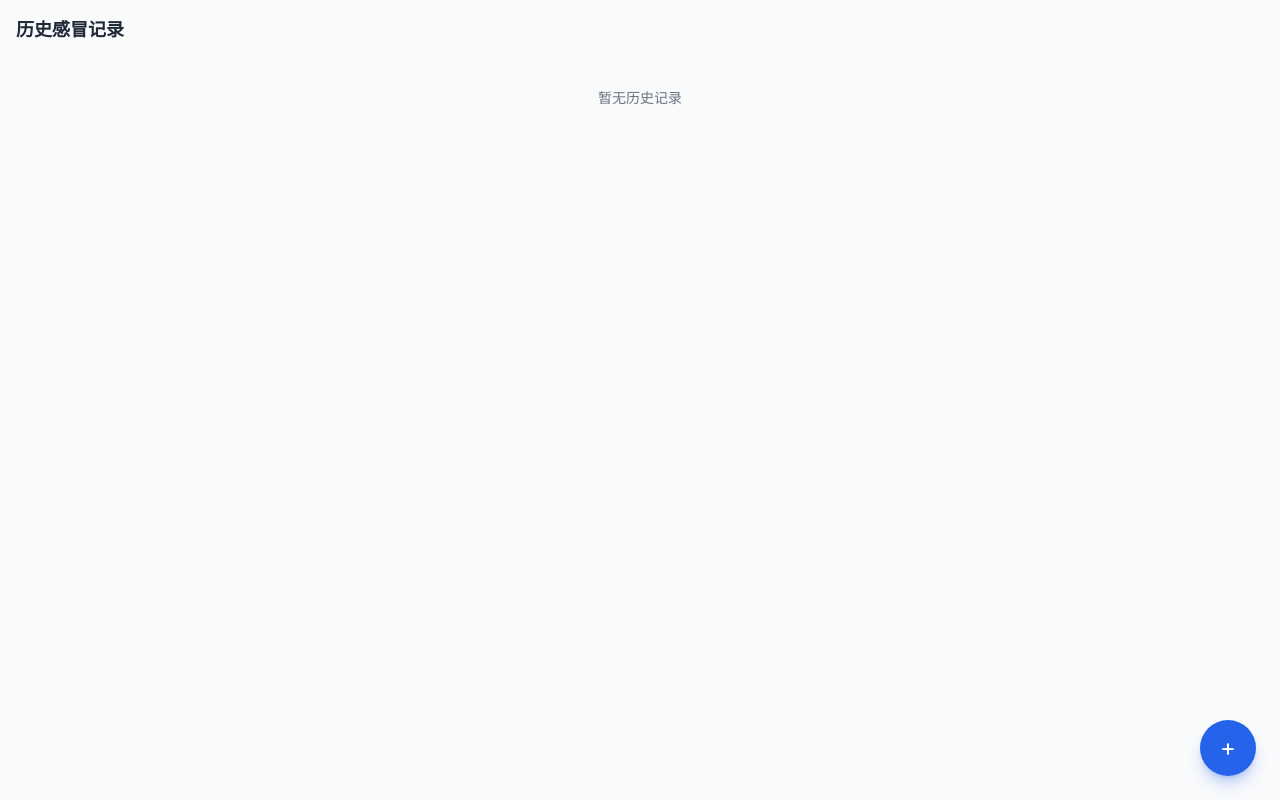
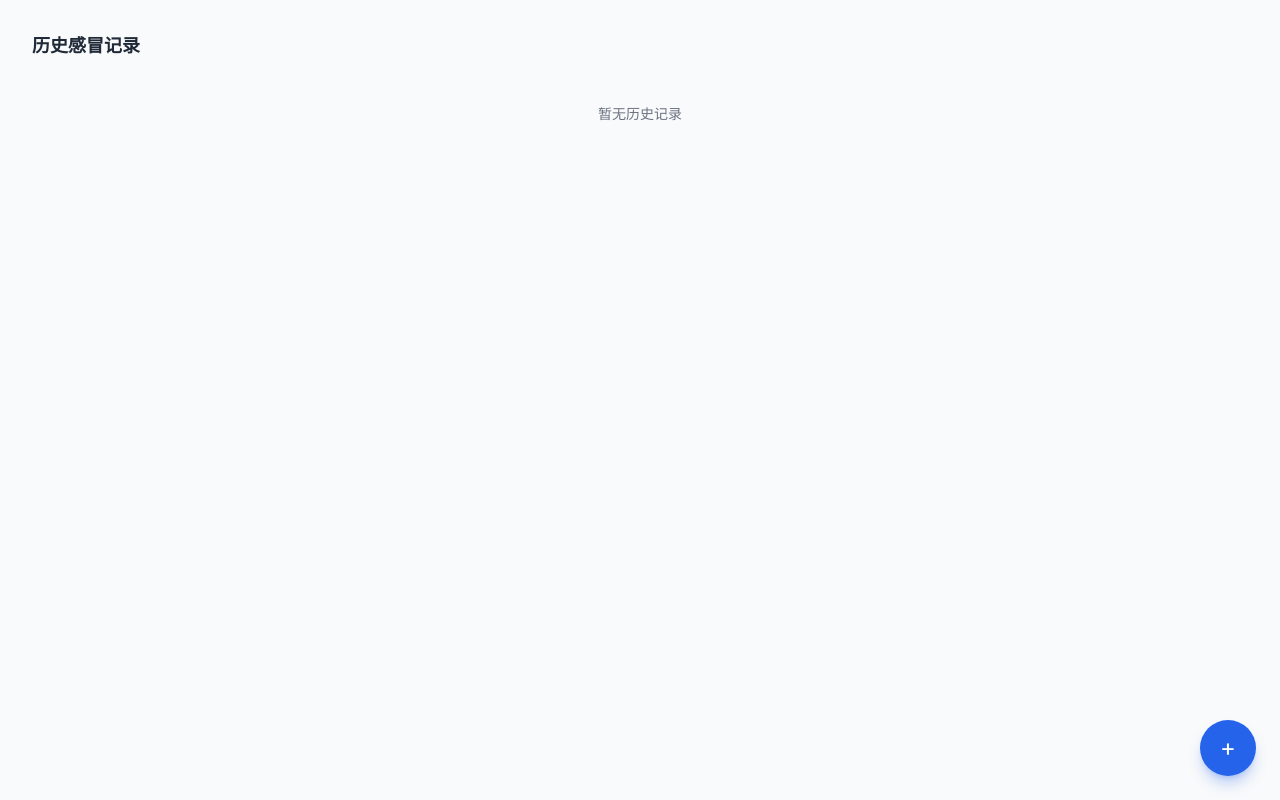
Before and after one commit to Haku271/medication-tracker, a Vue app: page /#/ in a window 1280 px wide. Built offline with nearby package versions, Linux system fonts and the light colour scheme.

Commit message:
调整历史页面

```diff
--- a/src/components/HistoryView.vue
+++ b/src/components/HistoryView.vue
@@ -1,5 +1,5 @@
 <template>
-  <div>
+  <div class="p-4">
     <div class="flex justify-between items-center mb-3">
       <h2 class="text-lg font-bold text-gray-800">历史感冒记录</h2>
       <button
```
